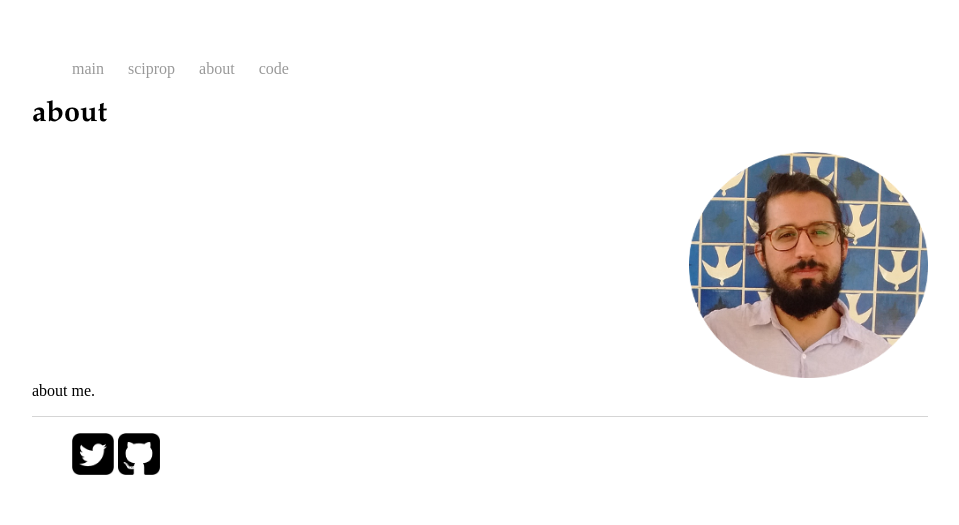
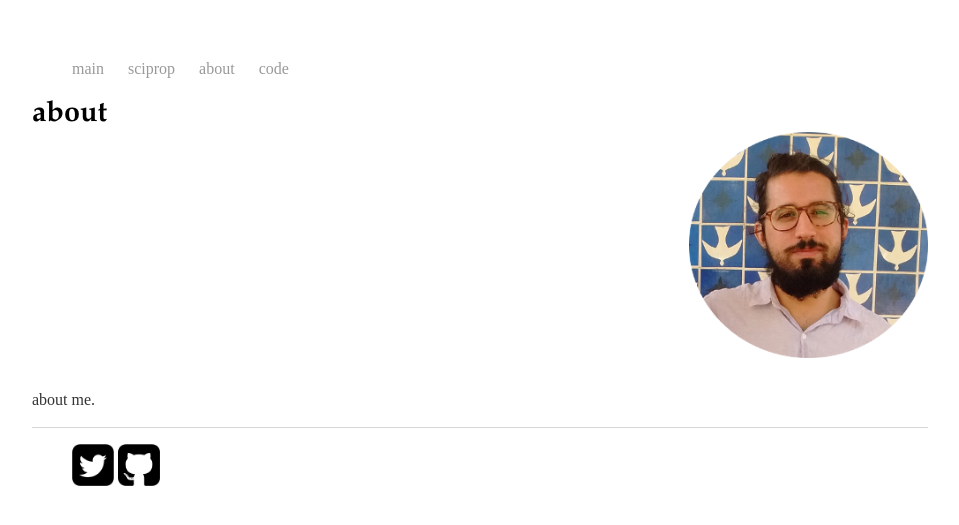
Before and after one commit to caesoma/caesoma.github.io, a Jekyll site: the page built from about/index.html, in a window 1280 px wide. Shown: the top 525 px of the page, without its empty margins (160-1119 px from the left). Built offline with Jekyll 4.4.1, drawn with Linux system fonts in a browser that asks for light colours.

Commit message:
update layout

```diff
--- a/about/index.html
+++ b/about/index.html
@@ -2,9 +2,8 @@
 layout: default
 title: about
 ---
-<h1>{{ page.title }} </h1>
+<h1>{{ page.title }}<div style="text-align:right"><img src="/images/me2.png" alt="foto" style="width:239px;height:226px;border:0;"/></div></h1>
 
 <p>
-<div style="text-align:right"><img src="/images/me2.png" alt="foto" style="width:239px;height:226px;border:0;"/></div>
   about me.
 </p>
```
